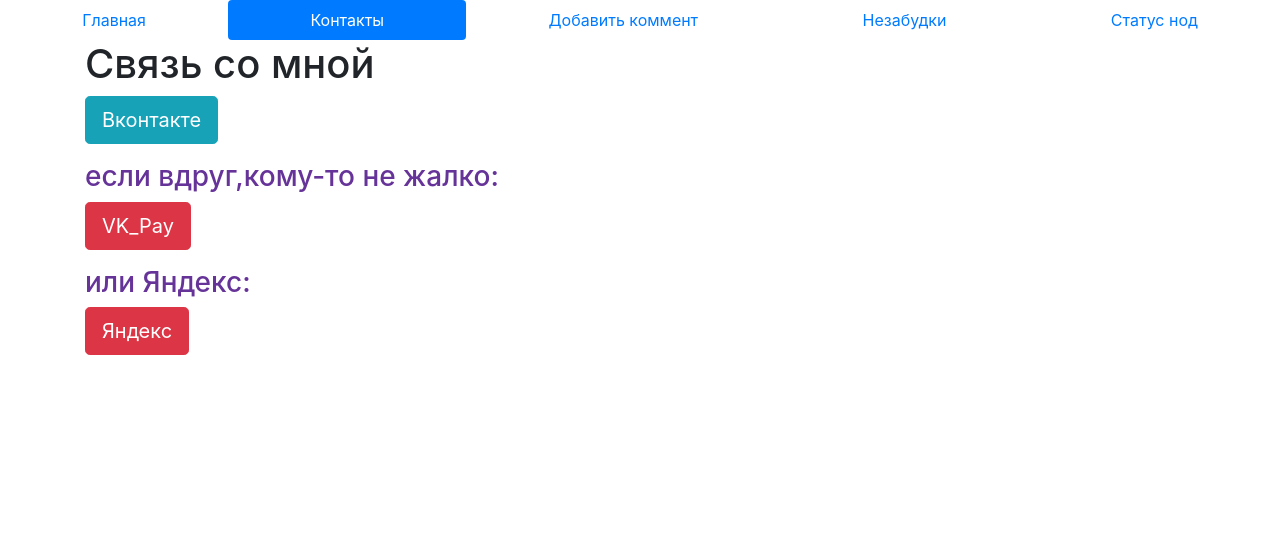
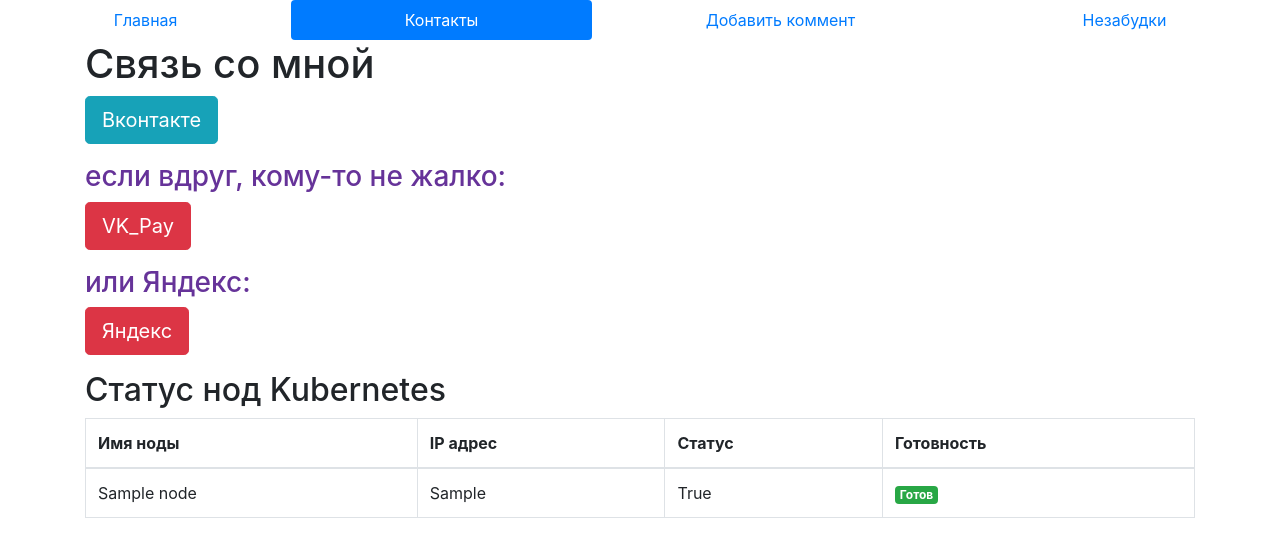
Before and after one commit to Mosl1k/kpalch, a Django app: template app/main/templates/main/about.html in a window 1280 px wide. Shown: the top 557 px of the page. Run offline with Django 3.2, Linux system fonts and the light colour scheme; the template is opened without the code that fills it: most values are stand-ins (such as "Sample title", 1, 10 or a date in 2020); some libraries are stand-ins or nearby versions.

Commit message:
node-status

```diff
--- a/app/main/templates/main/about.html
+++ b/app/main/templates/main/about.html
@@ -1,14 +1,44 @@
 {% extends 'main/base.html' %}
 {% block about %}active{% endblock %}
 {% block title %}
-Контакты
+Контакты и статус нод
 {% endblock %}
 
 {% block content %}
     <h1>Связь со мной</h1>
     <p><a href="https://vk.com/moslik" target="_blank" class="btn btn-info btn-lg" role="button">Вконтакте</a></p>
-    <h3><font color="#663399">если вдруг,кому-то не жалко:</font></h3>
+    <h3><font color="#663399">если вдруг, кому-то не жалко:</font></h3>
     <p><a href="https://vk.com/vkpay#action=transfer-to-user&user_id=12283715" target="_blank" class="btn btn-danger btn-lg" role="button">VK_Pay</a></p>
     <h3><font color="#663399">или Яндекс:</font></h3>
     <p><a href="https://money.yandex.ru/quickpay/shop-widget?writer=seller&targets=%D0%BF%D0%BE%D0%B4%D0%B0%D1%80%D0%BE%D0%BA&targets-hint=&default-sum=50&button-text=13&payment-type-choice=on&mobile-payment-type-choice=on&hint=&successURL=https%3A%2F%2Fmosl1k.github.io&quickpay=shop&account=41001486691599" width="423" height="222" frameborder="0" allowtransparency="true" scrolling="no" target="_blank" class="btn btn-danger btn-lg" role="button">Яндекс</a></p>
+
+    <!-- Добавляем таблицу с информацией о статусе нод -->
+    <h2>Статус нод Kubernetes</h2>
+
+    <table class="table table-bordered">
+        <thead>
+            <tr>
+                <th>Имя ноды</th>
+                <th>IP адрес</th>
+                <th>Статус</th>
+                <th>Готовность</th>
+            </tr>
+        </thead>
+        <tbody>
+            {% for node in node_status %}
+            <tr>
+                <td>{{ node.name }}</td>
+                <td>{{ node.addresses.0 }}</td>
+                <td>{{ node.status }}</td>
+                <td>
+                    {% if node.ready %}
+                    <span class="badge badge-success">Готов</span>
+                    {% else %}
+                    <span class="badge badge-danger">Не готов</span>
+                    {% endif %}
+                </td>
+            </tr>
+            {% endfor %}
+        </tbody>
+    </table>
 {% endblock %}
--- a/app/main/templates/main/base.html
+++ b/app/main/templates/main/base.html
@@ -14,7 +14,6 @@
       <li class="nav-item"><a href="{% url 'about' %}" class="nav-link {% block about %}{% endblock %} ">Контакты</a></li>
       <li class="nav-item"><a href="{% url 'create' %}" class="nav-link {% block comment %}{% endblock %}">Добавить коммент</a></li>
      <li class="nav-item"><a href="{% url 'geshtalt' %}" class="nav-link {% block geshtalt %}{% endblock %}">Незабудки</a></li>
-    <li class="nav-item"><a href="{% url 'node_status' %}" class="nav-link {% block node_status %}{% endblock %}">Статус нод</a></li>
 </ul>
     <div class="container">
   {% block content %}{% endblock %}
--- a/app/main/urls.py
+++ b/app/main/urls.py
@@ -6,5 +6,4 @@ urlpatterns = [
     path('about', views.about, name='about'),
     path('create', views.create, name='create'),
     path('geshtalt', views.geshtalt, name='geshtalt'),
-    path('node-status', views.get_nodes_status, name='node_status'),
 ]
```
Also changed, not shown: app/main/views.py (+19 -26 lines).
